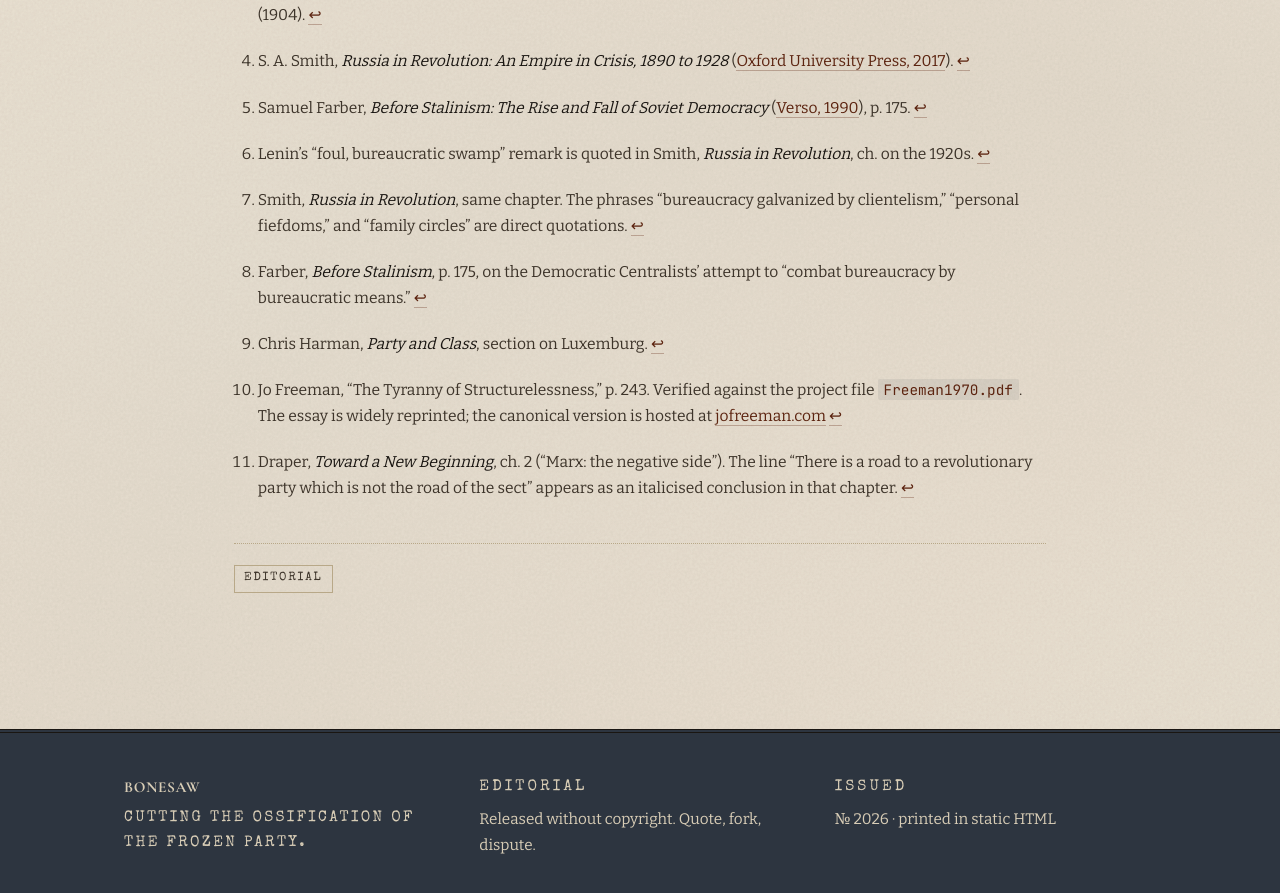
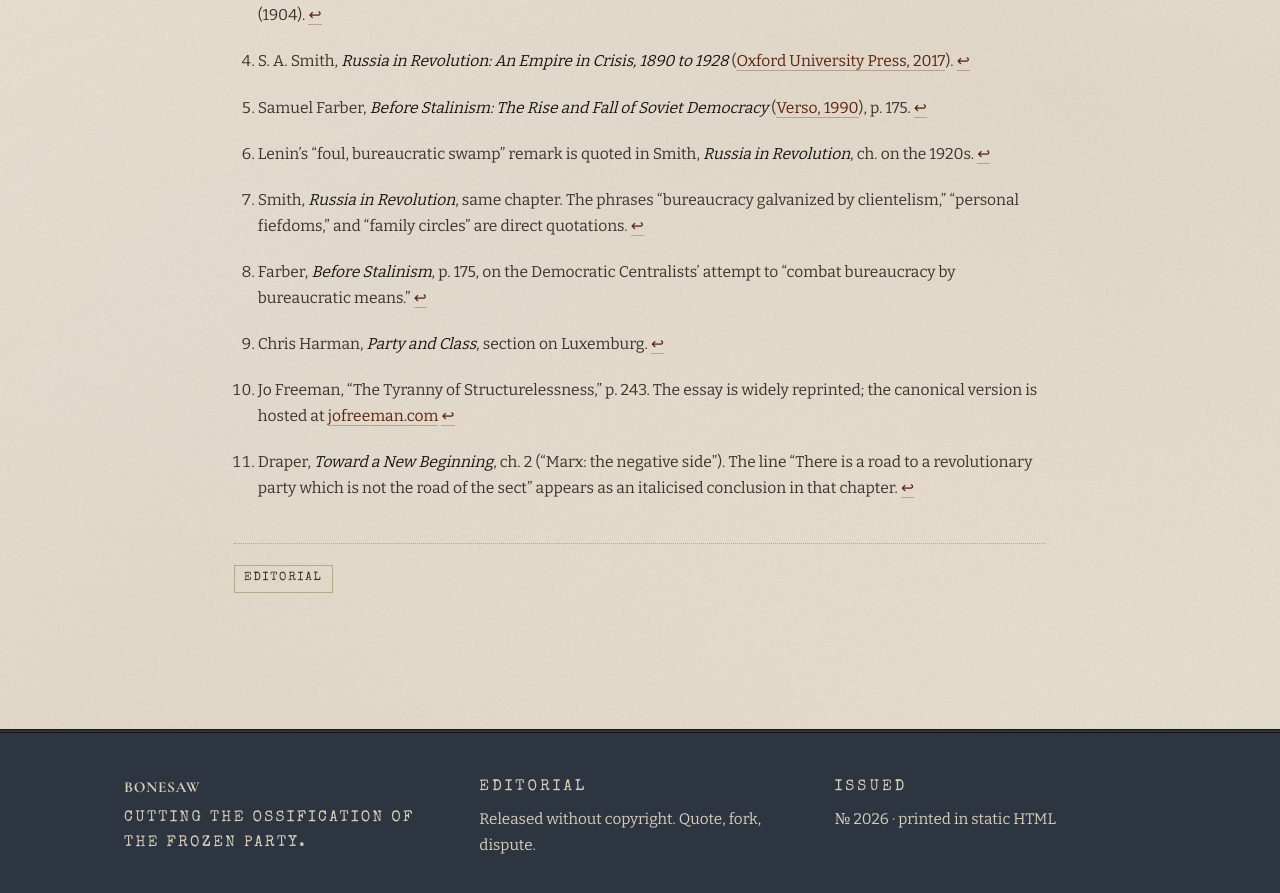
Before and after one commit to Bonesaw-communism/bonesaw-communism.github.io, a Jekyll site: the page built from _posts/2026-05-08-on-bonesaw-communism.md, in a window 1280 px wide and 900 px high, scrolled down 3849 px. Shown: the top 893 px of the window. Built offline with Jekyll 4.4.1, drawn with Linux system fonts in a browser that asks for light colours.

Commit message:
Update 2026-05-08-on-bonesaw-communism.md

```diff
--- a/_posts/2026-05-08-on-bonesaw-communism.md
+++ b/_posts/2026-05-08-on-bonesaw-communism.md
@@ -161,6 +161,6 @@ discipline of cutting away dead bone before it kills the patient.
 
 [^harman]: Chris Harman, *Party and Class*, section on Luxemburg.
 
-[^freeman]: Jo Freeman, "The Tyranny of Structurelessness," p. 243. Verified against the project file `Freeman1970.pdf`. The essay is widely reprinted; the canonical version is hosted at [jofreeman.com](https://www.jofreeman.com/joreen/tyranny.htm)
+[^freeman]: Jo Freeman, "The Tyranny of Structurelessness," p. 243. The essay is widely reprinted; the canonical version is hosted at [jofreeman.com](https://www.jofreeman.com/joreen/tyranny.htm)
 
 [^draper-road]: Draper, *Toward a New Beginning*, ch. 2 ("Marx: the negative side"). The line "There is a road to a revolutionary party which is not the road of the sect" appears as an italicised conclusion in that chapter.
```
